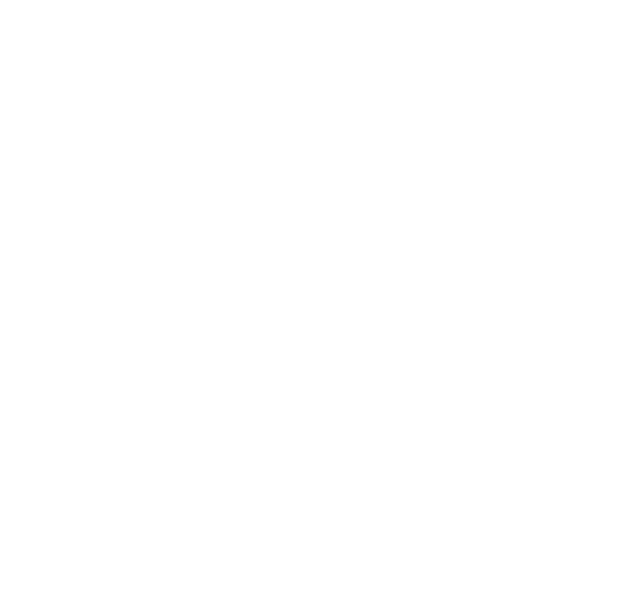
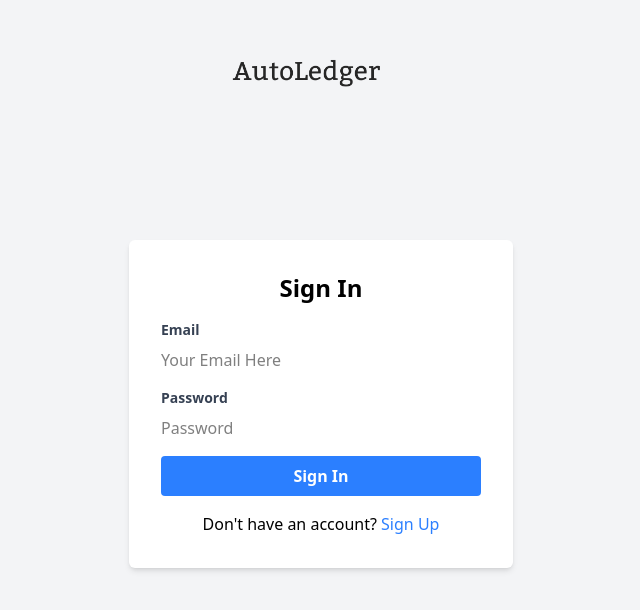
Before and after one commit to ankitdubey93/AutoLedger, a React (Vite) app in the folder client/: page / in a window 1280 px wide. Shown: the part 160-770 px from the top of the page, without its empty margins (319-959 px from the left). Built offline with nearby package versions, Linux system fonts and the light colour scheme.

Commit message:
homepage sign in signup box made

```diff
--- a/client/src/Pages/HomePage.tsx
+++ b/client/src/Pages/HomePage.tsx
@@ -1,2 +1,83 @@
-export default function HomePage() {
+import Logo from '../../public/Logo-text-big.png';
+import { useState } from 'react';
+
+
+const HomePage: React.FC = () => {
+
+
+    const [isSignUp, setIsSignUp] = useState(false);
+    const [username,setUserName] = useState('');
+    const [password,setPassword] = useState('');
+    const [confirmPassword,setConfirmPassword] = useState('');
+
+    const handleSubmit = (e: React.FormEvent) => {
+        e.preventDefault();
+
+        if(isSignUp) {
+            console.log('Signing up:', {username, password, confirmPassword});
+        } else {
+            console.log('Logging in : ', {username,password});
+        }
+    }
+
+
+    return (
+        <div className='min-h-screen flex flex-col items-center justify-center bg-gray-100'>
+            <div className='mb-2'>
+                <img src={Logo} alt="AutoLedger Logo" className='max-w-xs mx-auto'/>
+            </div>
+            <div>
+            <div className='bg-white p-8 rounded-md shadow-md w-96'>
+                <h2 className='text-2xl font-semibold mb-4 text-center'>
+                   {isSignUp? 'Sign Up': 'Sign In'}
+                </h2>
+                <form className='space-y-4' onSubmit={handleSubmit}>
+                    <div>
+                        <label className="block text-gray-700 text-sm font-bold mb-2">
+                            Email
+                        </label>
+                        <input type="text" placeholder="Your Email Here" value={username} onChange={(e) => setUserName(e.target.value)} required />
+                    </div>
+                    <div>
+                        <label className='block text-gray-700 text-sm font-bold mb-2'>
+                            Password
+                        </label>
+                        <input type="password" placeholder="Password" value={password} onChange={(e) => setPassword(e.target.value)} required />
+                    </div>
+                    {isSignUp && (
+                        <div className='mb-4'>
+                            <label className='block text-gray-700 text-sm font-bold mb-2'>
+                                Confirm Password
+                            </label>
+                            <input className='shadow appearance-none border rounded w-full py-2 px-3 text-gray-700 leading-tight focus:outline-none focus:shadow-outline' type='password' placeholder='Confirm Password' value={confirmPassword} onChange={(e) => setConfirmPassword(e.target.value)}/>
+                        </div>
+                    )}
+                    <div>
+                        <button className='bg-blue-500 hover:bg-blue-700 text-white font-bold py-2 px-4 rounded focus:outline-none focus:shadow-outline w-full' type='submit'>
+                            {isSignUp ? 'Sign Up': 'Sign In'}
+                        </button>
+                    </div>
+                </form>
+                <p className='text-center mt-4'>
+                    {isSignUp ? (
+                        <>
+                            Already have an account? {''}
+                            <button className='text-blue-500 hover:underline' onClick={() => setIsSignUp(false)}>
+                                Sign In
+                            </button>
+                        </>
+                    ): (
+                        <>
+                        Don't have an account? {''}
+                        <button className='text-blue-500 hover:underline' onClick={() => setIsSignUp(true)}>
+                            Sign Up</button></>
+                    )}
+                </p>
+            </div>
+        </div>
+        </div>
+    );
   }
+
+
+  export default HomePage;
```
